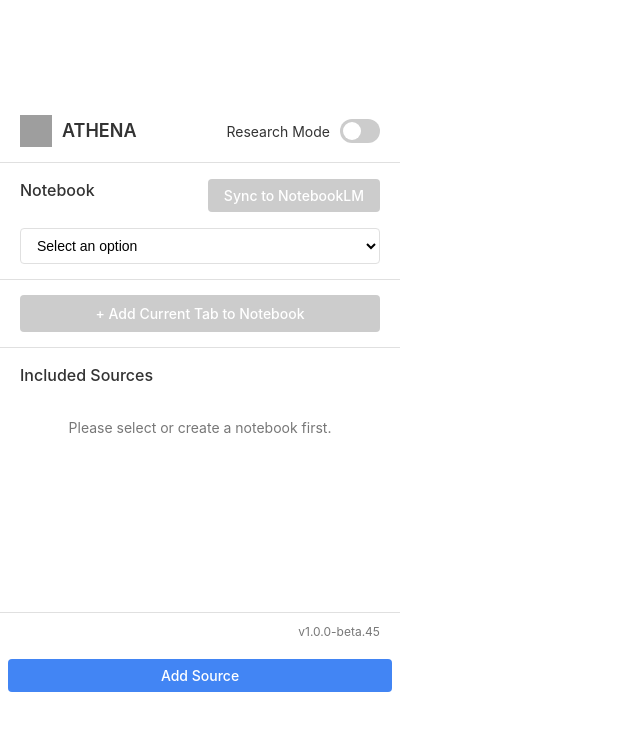
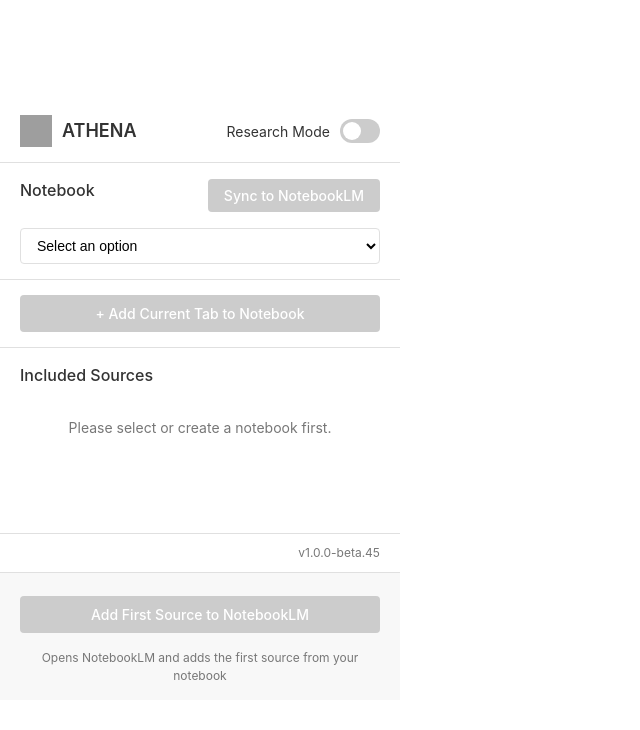
Before and after one commit to adiravishankara/athena, a React (Vite) app: page / in a window 1280 px wide. Shown: the top 730 px of the page, without its empty margins (0-640 px from the left). Built offline with nearby package versions, Linux system fonts and the light colour scheme; grey boxes are pictures that could not be loaded.

Commit message:
add link from included sources into notebookLM

```diff
--- a/src/App.css
+++ b/src/App.css
@@ -367,3 +367,43 @@
 .add-button:hover:not(:disabled) {
   background-color: #3367d6;
 }
+
+/* NotebookLM Integration Section */
+.add-to-notebooklm-section {
+  padding: 15px 20px;
+  border-top: 1px solid #e0e0e0;
+  display: flex;
+  flex-direction: column;
+  align-items: center;
+  background-color: #f8f8f8;
+}
+
+.add-button {
+  background-color: #4285f4;
+  color: white;
+  border: none;
+  padding: 10px 20px;
+  border-radius: 4px;
+  cursor: pointer;
+  font-size: 14px;
+  font-weight: 500;
+  width: 100%;
+  text-align: center;
+  transition: background-color 0.2s;
+}
+
+.add-button:disabled {
+  background-color: #ccc;
+  cursor: not-allowed;
+}
+
+.add-button:hover:not(:disabled) {
+  background-color: #3367d6;
+}
+
+.help-text {
+  font-size: 12px;
+  color: #777;
+  margin-top: 8px;
+  text-align: center;
+}
--- a/src/App.tsx
+++ b/src/App.tsx
@@ -204,15 +204,27 @@
   };
 
   const handleAddSource = async () => {
+    if (sources.length === 0) {
+      alert('No sources to add. Please add sources to your notebook first.');
+      return;
+    }
+
     try {
       setIsSyncing(true);
-      // For testing, we'll use a hardcoded URL
+
+      // Use the first source from our extension's notebook
+      const [_, source] = sources[0];
+
+      // Open NotebookLM and add the source
       await notebookService.addSource({
-        url: "https://example.com",
-        title: "Test Source"
+        url: source.url,
+        title: source.title
       });
+
+      console.log("Successfully added source to NotebookLM:", source.url);
     } catch (error) {
       console.error("Failed to add source:", error);
+      alert("Failed to add source to NotebookLM. See console for details.");
     } finally {
       setIsSyncing(false);
     }
@@ -338,13 +350,17 @@
         <span>v1.0.0-beta.45</span>
       </div>
 
-      <button
-        onClick={handleAddSource}
-        disabled={isSyncing}
-        className="add-button"
-      >
-        {isSyncing ? 'Adding...' : 'Add Source'}
-      </button>
+      {/* Add to NotebookLM Button */}
+      <div className="add-to-notebooklm-section">
+        <button
+          onClick={handleAddSource}
+          disabled={isSyncing || sources.length === 0}
+          className="add-button"
+        >
+          {isSyncing ? 'Adding to NotebookLM...' : 'Add First Source to NotebookLM'}
+        </button>
+        <p className="help-text">Opens NotebookLM and adds the first source from your notebook</p>
+      </div>
     </div>
   )
 }
```
Also changed, not shown: project-management/tasklist.md (+7 -5 lines), 4 other files (tests, documents, lock files or other folders).
